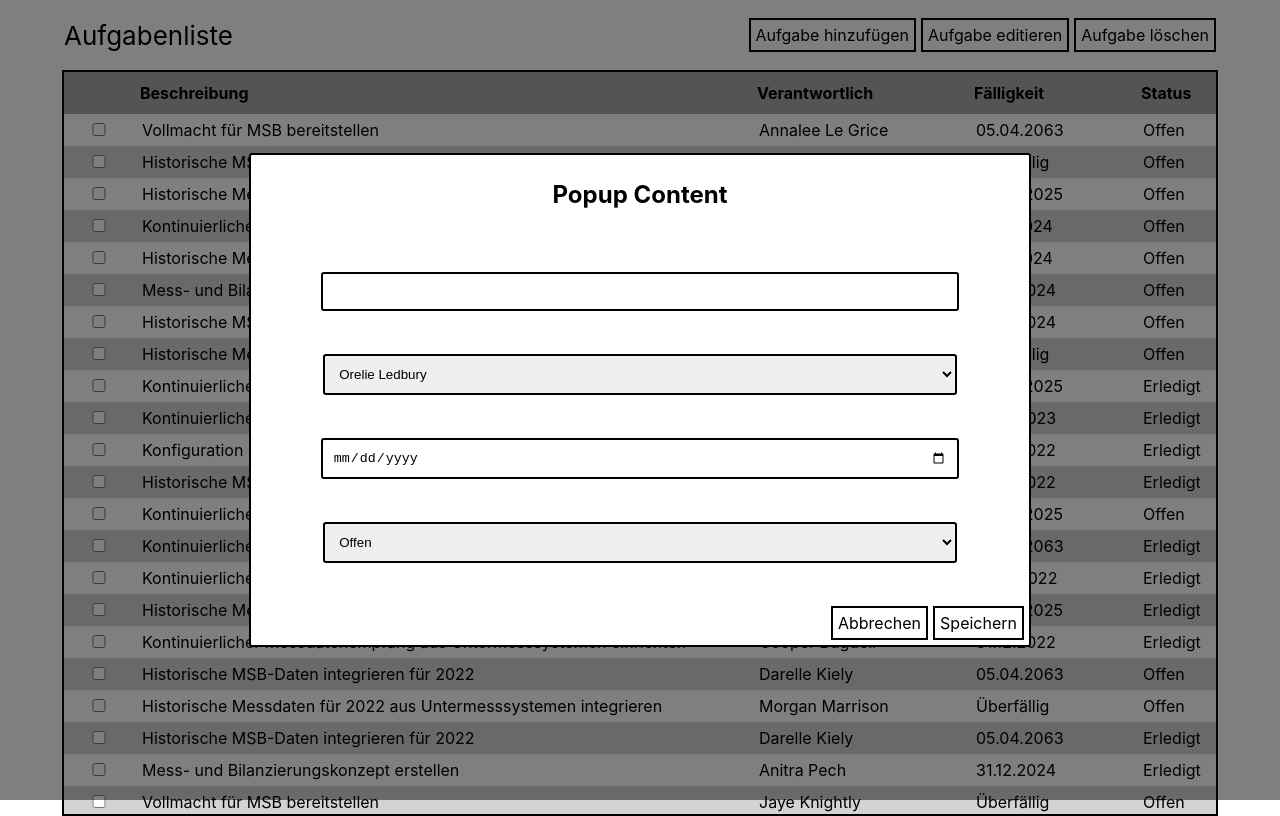
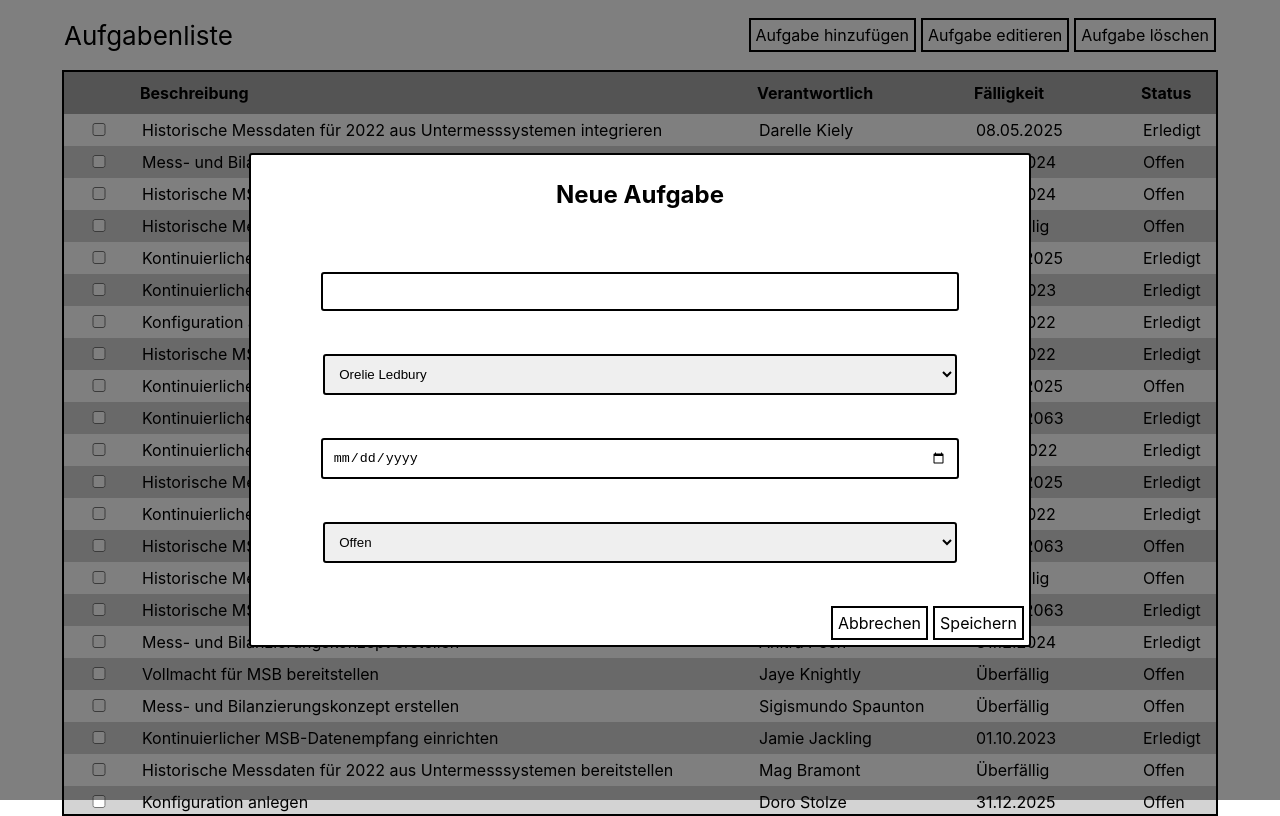
Before and after one commit to denczo/taskify, a React (Create React App) app: page / in a window 1280 px wide. Both pictures are taken after a click on the element "Aufgabe hinzufügen". Built offline with nearby package versions, Linux system fonts and the light colour scheme; data requests are answered from the project's data file.

Commit message:
ADD: popup functionalities

```diff
--- a/db.json
+++ b/db.json
@@ -1,39 +1,11 @@
 {
   "todos": [
     {
-      "id": 8,
-      "label": "Vollmacht für MSB bereitstellen",
-      "responsible": 36,
-      "dueDate": "05.04.2063",
-      "done": false
-    },
-    {
-      "id": 9,
-      "label": "Historische MSB-Daten integrieren für 2022",
-      "responsible": 24,
-      "dueDate": "01.10.2023",
-      "done": false
-    },
-    {
       "id": 11,
       "label": "Historische Messdaten für 2022 aus Untermesssystemen integrieren",
-      "responsible": 12,
-      "dueDate": "04.05.2025",
-      "done": false
-    },
-    {
-      "id": 12,
-      "label": "Kontinuierlicher MSB-Datenempfang einrichten",
-      "responsible": 41,
-      "dueDate": "11.12.2024",
-      "done": false
-    },
-    {
-      "id": 13,
-      "label": "Historische Messdaten für 2022 aus Untermesssystemen integrieren",
-      "responsible": 17,
-      "dueDate": "11.12.2024",
-      "done": false
+      "responsible": 2,
+      "dueDate": "08.05.2025",
+      "done": 1
     },
     {
       "id": 14,
--- a/src/App.tsx
+++ b/src/App.tsx
@@ -10,7 +10,7 @@ const App = () => {
 
   return (
       <div className="App">
-        {ui?.popupActive? <Popup /> : <></>}
+        {ui?.popupActive? <Popup action={ui.popupAction}/> : <></>}
         <header className="App-header">
           <div id="headerContent">
             Aufgabenliste
--- a/src/components/ButtonPanel/ButtonPanel.tsx
+++ b/src/components/ButtonPanel/ButtonPanel.tsx
@@ -2,15 +2,24 @@ import Button from "../Button/Button";
 import "./ButtonPanel.css";
 import { useTaskContext } from "../../contexts/TaskProvider";
 import { useUiContext } from "../../contexts/UiProvider";
+import { PopupType } from "../../interfaces/Interfaces";
 
 const ButtonPanel = () => {
 
     const task = useTaskContext();
     const ui = useUiContext();
+    const action = (type: PopupType) => {
+        if(type == PopupType.ADD){
+            ui?.togglePopup({name: "Neue Aufgabe", action: ()=>{}})
+        }
+        else if(type === PopupType.EDIT){
+            ui?.togglePopup({name: `#${ui.taskId} Aufgabe bearbeiten`, action: () => task?.editTask(task.task)!})
+        }
+    }
 
     return (<div id="buttonPanel">
-        <Button onClick={ui?.togglePopup} name={"Aufgabe hinzufügen"} />
-        <Button onClick={ui?.togglePopup} name={"Aufgabe editieren"} />
+        <Button onClick={() => action(PopupType.ADD)} name={"Aufgabe hinzufügen"} />
+        <Button onClick={() => action(PopupType.EDIT)} name={"Aufgabe editieren"} />
         <Button onClick={() => task?.deleteTask(ui?.taskId || 0)} name={"Aufgabe löschen"} />
     </div>
     );
--- a/src/components/Popup/Popup.css
+++ b/src/components/Popup/Popup.css
@@ -43,5 +43,5 @@ select{
 #popupButtons{
     display: flex;
     flex-direction: row;
-    justify-content: end;
+    justify-content: flex-end;
 }
--- a/src/components/Popup/Popup.tsx
+++ b/src/components/Popup/Popup.tsx
@@ -1,28 +1,32 @@
+import { useState } from "react";
 import { useTaskContext } from "../../contexts/TaskProvider";
 import { useUiContext } from "../../contexts/UiProvider";
-import { Task } from "../../interfaces/Interfaces";
+import { PopupAction, SelectOption, Task } from "../../interfaces/Interfaces";
 import Button from "../Button/Button";
 import "./Popup.css";
 import PopupSelect from "./PopupSelect/PopupSelect";
+import { parseGermanDate, parseUSDate } from "../../utils/dateUtils";
 
-const Popup = () => {
+const Popup = ({action}:{action: PopupAction}) => {
 
   const ui = useUiContext();
   const task = useTaskContext();
-  const selectedTask = task?.tasks.find(task => task.id === ui?.taskId)
+  const selectedTask = task?.tasks.find(task => task.id === ui?.taskId);
+  const [taskEdit, setTaskEdit] = useState<Task>(selectedTask!);
+  const personOptions: SelectOption[] = task?.persons.map(({id, name}) => ({ name,  value: id}))!;
+  const statusOptions: SelectOption[] = [{name: "Offen", value: 0},{name: "Erledigt", value: 1}];
 
   return (
     <div className="popup">
       <div id="popupContent">
-        <h2>Popup Content</h2>
-        <input type="text" value={selectedTask?.label || ""} />
-        <PopupSelect options={task?.persons.map(person => person.name)!} />
-        {selectedTask?.dueDate}
-        <input type="date" value={selectedTask?.dueDate} />
-        <PopupSelect options={["Offen", "Erledigt"]} />
+        <h2>{action.name}</h2>
+        <input type="text" id="description" value={taskEdit?.label} onChange={(e) => setTaskEdit(prevTask => ({ ...prevTask!, label: e.target.value }))}/>
+        <PopupSelect options={personOptions} selected={taskEdit?.responsible!} onChange={(value: any) => setTaskEdit(prevTask => ({ ...prevTask!, responsible: value }))} />
+        <input type="date" id="date" value={parseGermanDate(taskEdit?.dueDate)!} onChange={(e) => setTaskEdit(prevTask => ({ ...prevTask!, dueDate: parseUSDate(e.target.value) }))}/>
+        <PopupSelect options={statusOptions} selected={Number(taskEdit?.done!)} onChange={(value: any) => setTaskEdit(prevTask => ({ ...prevTask!, done: value }))}/>
         <div id="popupButtons">
           <Button onClick={ui?.togglePopup} name={"Abbrechen"} />
-          <Button onClick={ui?.togglePopup} name={"Speichern"} />
+          <Button onClick={() => {action.action(taskEdit); console.log(JSON.stringify(taskEdit)); ui?.togglePopup()}} name={"Speichern"} />
         </div>
       </div>
     </div>);
--- a/src/components/Row/Row.tsx
+++ b/src/components/Row/Row.tsx
@@ -1,12 +1,13 @@
 import { Task } from "../../interfaces/Interfaces";
 import "./Row.css";
 import { useUiContext } from "../../contexts/UiProvider";
+import { parseGermanDate } from "../../utils/dateUtils";
 
 const Row = ({data, person} : {data: Task, person: String}) => {
 
   const ui = useUiContext();
-  const dueDateConverted = ui?.parseGermanDate(data.dueDate);
-  const dateStatus = dueDateConverted? (dueDateConverted < Date.now() && !data.done? "Überfällig" : data.dueDate): "";
+  const dueDateConverted = parseGermanDate(data.dueDate);
+  const dateStatus = dueDateConverted? (new Date(dueDateConverted).getTime() < Date.now() && !data.done? "Überfällig" : data.dueDate): "";
 
   return (
     <div className="row">
--- a/src/components/Tabel/Tabel.tsx
+++ b/src/components/Tabel/Tabel.tsx
@@ -14,12 +14,16 @@ const Tabel = () => {
         task?.getPersons();
     }, [])
 
+    useEffect(() => {
+
+    }, [task?.tasks])
+
     return (<div className="tabel">
         <TabelHeader />
         <div style={{ height: '700px', overflowY: 'scroll', overflowX: 'hidden' }}>
             {task?.tasks.map(task => {
                 const person = matchingPersons?.find(p => p.id === task.responsible);
-                return <Row data={task} person={person ? person.name : task.responsible.toString()} key={task.id} />
+                return <Row data={task} person={person ? person.name : task.responsible?.toString()!} key={task.id} />
             })}
         </div>
     </div>
--- a/src/contexts/TaskProvider.tsx
+++ b/src/contexts/TaskProvider.tsx
@@ -3,22 +3,48 @@ import { Person, Task, TaskContextType } from '../interfaces/Interfaces';
 
 const TaskContext = createContext<TaskContextType | undefined>(undefined);
 
-export const TaskProvider = ({ children }: { children: any }) =>{
+export const TaskProvider = ({ children }: { children: any }) => {
 
     const URL_TASKS = "http://localhost:3004/todos/"
     const URL_PERSONS = "http://localhost:3004/persons/"
 
     const [tasks, setTasks] = useState<Task[]>([]);
+    const [task, setTask] = useState<Task>({ id: 0, label: "", responsible: 0, dueDate: "", done: false });
     const [persons, setPersons] = useState<Person[]>([]);
 
-    const editTask = (taskId: number, taskEdited: Task) => {
-        setTasks((prevTasks) =>
-            prevTasks?.map((task) =>
-                task.id === taskId ? { ...task, task: task } : task
-            )
-        );
+    const addTask = async (newTask: Task) => {
+        try {
+            await fetch(URL_TASKS + tasks.length, {
+                method: 'POST',
+                headers: {
+                    'Content-Type': 'application/json',
+                },
+                body: JSON.stringify(newTask),
+            });
+            const updatedTasks = [...tasks];
+            setTasks(updatedTasks);
+        } catch (error) {
+            console.error('Error adding task:', error);
+        }
     };
 
+
+    const editTask = async (editedTask: Task) => {
+        console.log("HERE WE GO",editedTask.id)
+        try {
+            await fetch(URL_TASKS + editedTask.id, {
+                method: 'PUT',
+                headers: { 'Content-Type': 'application/json' },
+                body: JSON.stringify(editedTask)
+            });
+            const index = tasks.findIndex(task => task.id === editedTask.id);
+            const updatedTasks = [...tasks];
+            updatedTasks[index] = editedTask;
+            setTasks(updatedTasks);
+        } catch (error) {
+            console.error('Error updating task:', error);
+        }
+    };
 
     const deleteTask = async (taskId: number) => {
         try {
@@ -30,22 +56,6 @@ export const TaskProvider = ({ children }: { children: any }) =>{
             console.error('Error deleting task:', error);
         }
     };
-
-    // const addTask = async (newTask) => {
-    //     try {
-    //       const response = await fetch('https://your-api-url/tasks', {
-    //         method: 'POST',
-    //         headers: {
-    //           'Content-Type': 'application/json',
-    //         },
-    //         body: JSON.stringify(newTask),
-    //       });
-    //       const data = await response.json();
-    //       setTasks([...tasks, data]); // Assuming the server returns the created task with an ID
-    //     } catch (error) {
-    //       console.error('Error adding task:', error);
-    //     }
-    //   };
 
     const getTasks = async () => {
         try {
@@ -74,7 +84,7 @@ export const TaskProvider = ({ children }: { children: any }) =>{
     }
 
     return (
-        <TaskContext.Provider value={{ tasks, getTasks, deleteTask, persons, getPersons }}>
+        <TaskContext.Provider value={{ task, tasks, getTasks, addTask, editTask, deleteTask, persons, getPersons }}>
             {children}
         </TaskContext.Provider>
     );
--- a/src/contexts/UiProvider.tsx
+++ b/src/contexts/UiProvider.tsx
@@ -1,5 +1,5 @@
 import { createContext, useContext, useState } from 'react';
-import { UiContextType } from '../interfaces/Interfaces';
+import { PopupAction, UiContextType } from '../interfaces/Interfaces';
 
 const UiContext = createContext<UiContextType | undefined>(undefined);
 
@@ -7,22 +7,21 @@ export const UiProvider = ({ children }: { children: any }) => {
 
     const [taskId, setTaskId] = useState<number>(0);
     const [popupActive, setPopActive] = useState<boolean>(false);
+    const [popupAction, setPopupAction] = useState<PopupAction>({name: "", action: () => {}});
 
     const handleCheckboxChange = (taskId: number) => {
         setTaskId(taskId);
     };
 
-    const togglePopup = () => {
+    const togglePopup = (action?: PopupAction) => {
+        if(action){
+            setPopupAction(action);
+        }
         setPopActive(!popupActive);
     }
 
-    const parseGermanDate = (dateString: string) => {
-        const [day, month, year] = dateString.split('.');
-        return new Date(`${year}-${month}-${day}`);
-    };
-
     return (
-        <UiContext.Provider value={{ taskId, handleCheckboxChange, popupActive, togglePopup, parseGermanDate }}>
+        <UiContext.Provider value={{ taskId, handleCheckboxChange, popupActive, popupAction, togglePopup }}>
             {children}
         </UiContext.Provider>
     );
--- a/src/interfaces/Interfaces.tsx
+++ b/src/interfaces/Interfaces.tsx
@@ -15,16 +15,33 @@ export interface Person {
 export interface TaskContextType {
     persons: Person[];
     getPersons: () => void;
+    task: Task;
     tasks: Task[];
     getTasks: () => void;
-    // addTask: (task: Task) => void;
+    editTask: (task: Task) => void;
+    addTask: (task: Task) => void;
     deleteTask: (taskId: number) => void;
 }
 
 export interface UiContextType {
     taskId: number;
     popupActive: boolean;
-    togglePopup: () => void;
+    popupAction: PopupAction;
+    togglePopup: (popupAction?: PopupAction) => void;
     handleCheckboxChange: (taskId: number) => void;
-    parseGermanDate: (dateString: string) => void;
 }
+
+export interface PopupAction{
+    name: string,
+    action: (task: Task) => void;
+}
+
+export enum PopupType{
+    ADD = 0,
+    EDIT = 1,
+}
+
+export interface SelectOption{
+    name: string,
+    value: number,
+}
--- /dev/null
+++ b/src/utils/dateUtils.tsx
@@ -0,0 +1,21 @@
+export const parseGermanDate = (dateString: string) => {
+    try {
+        const [day, month, year] = dateString?.split('.')!;
+        return `${year}-${month}-${day}`;
+    }
+    catch (error) {
+        console.error("Empty date string " + error);
+    }
+    return ""
+};
+
+export const parseUSDate = (dateString: string) => {
+    try {
+        const [year, month, day] = dateString?.split('-')!;
+        return `${day}.${month}.${year}`;
+    }
+    catch (error) {
+        console.error("Empty date string " + error);
+    }
+    return ""
+};
```
Also changed, not shown: src/components/Popup/PopupSelect/PopupSelect.tsx (+4 -6 lines).
